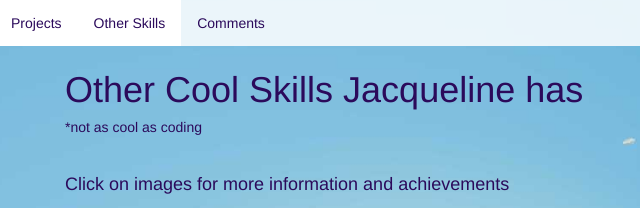
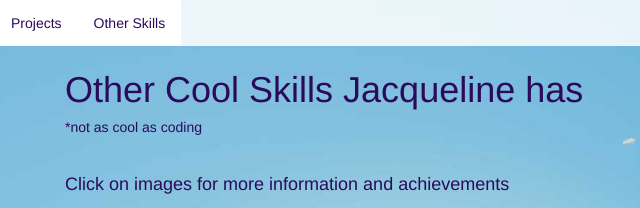
Before and after one commit to JacquelineJia/JacquelineJia.github.io, a website: page other-skills.html in a window 1280 px wide. Shown: the top 208 px of the page, 5-645 px from the left. Drawn offline with nearby package versions, Linux system fonts and the light colour scheme; some packages are replaced by stand-ins of ours; no server answers.

Commit message:
tmp remove comments page from Other Skills page

```diff
--- a/other-skills.html
+++ b/other-skills.html
@@ -23,7 +23,7 @@
       <nav>
         <a href="projects.html">Projects</a></li>
         <a class="active" href="other-skills.html">Other Skills</a></li>
-        <a href="comments.html">Comments</a></li>
+<!--         <a href="comments.html">Comments</a></li> -->
       </nav>
     </div>
 
```
